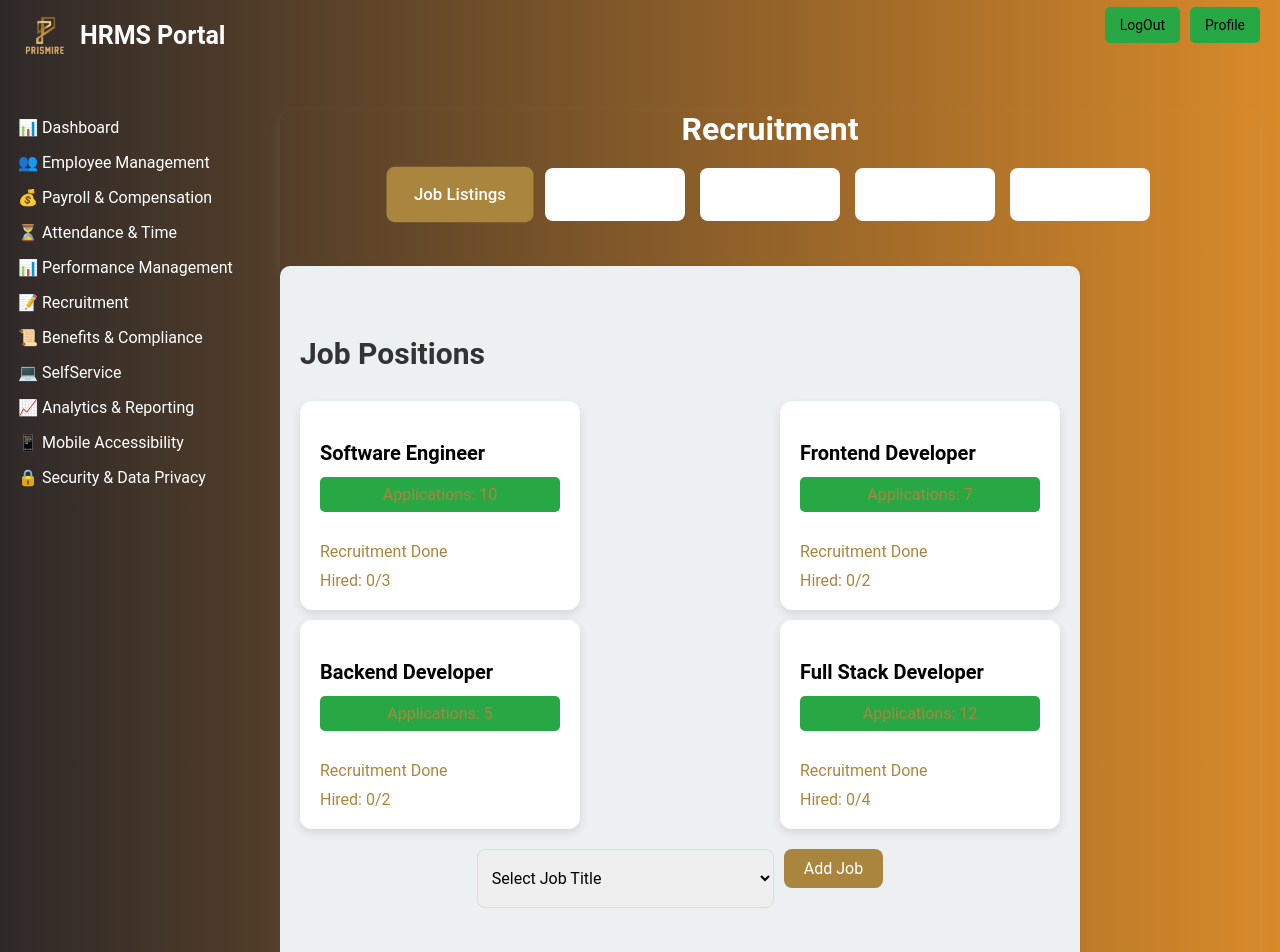
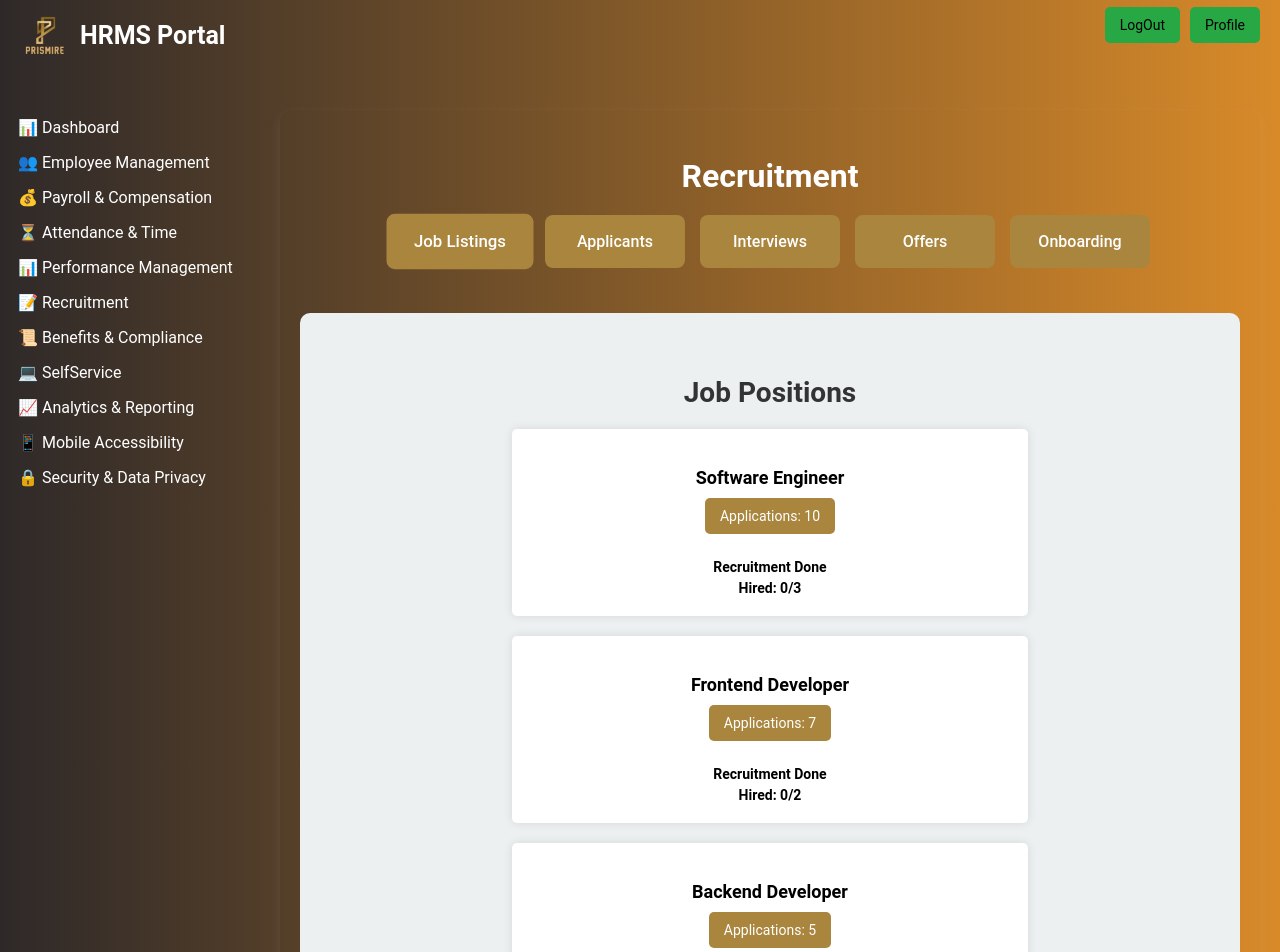
Before and after one commit to gousiyaprismire/HRMS_Frontend, a React (Create React App) app: page /recruitment in a window 1280 px wide. Shown: the top 952 px of the page. Built offline with nearby package versions, Linux system fonts and the light colour scheme.

Commit message:
Recruitment page changes

```diff
--- a/src/App.js
+++ b/src/App.js
@@ -15,8 +15,7 @@ import SelfService from "./Components/SelfService/SelfService";
 import EmployeeAttendanceTracking from "./Components/AttendanceTime/EmployeeAttendanceTracking";
 import LeaveApplication from "./Components/AttendanceTime/LeaveApplication";
 import LeaveApprovalPanel from "./Components/AttendanceTime/LeaveApprovalPanel";
-import JobListings from "./Components/Recruitment/JobListings";
-import Applicants from "./Components/Recruitment/Applicants";
+
 
 
 
@@ -44,8 +43,7 @@ const App = () => {
               <Route path="/recruitment" element={<Recruitment />} />
               <Route path="/security" element={<SecurityDataPrivacy />} />
               <Route path="/selfservice" element= {<SelfService />}/>
-              <Route path="/" element={<JobListings />} />
-              <Route path="/applicants" element={<Applicants />} />
+
             </Routes>
           </div>
         </div>
--- a/src/Components/EmployeeManagement/EmployeeManagement.css
+++ b/src/Components/EmployeeManagement/EmployeeManagement.css
@@ -24,7 +24,6 @@
   .tab-content {
     background: white;
     width: 90%;
-    max-width: 800px;
     padding: 20px;
     border-radius: 10px;
     box-shadow: 0 4px 10px rgba(0, 0, 0, 0.1);
--- a/src/Components/Recruitment/InterviewSchedule.js
+++ b/src/Components/Recruitment/InterviewSchedule.js
@@ -3,7 +3,7 @@ import "./Recruitment.css";
 
 function InterviewSchedule() {
   const [interviews, setInterviews] = useState([
-    // { candidate: "A", date: "2025-02-10", time: "10:00 AM" }
+     { candidate: "A", date: "2025-02-10", time: "10:00 AM" }
   ]);
 
   const [newInterview, setNewInterview] = useState({ candidate: "", date: "", time: "" });
--- a/src/Components/Recruitment/JobListings.js
+++ b/src/Components/Recruitment/JobListings.js
@@ -1,9 +1,8 @@
 import React, { useState } from "react";
-import { useNavigate } from "react-router-dom";
 import "./Recruitment.css";
 
 function JobListings() {
-  const navigate = useNavigate();
+
   const [jobs, setJobs] = useState([
     { title: "Software Engineer", applications: 10, status: "Recruitment Done", hired: "0/3" },
     { title: "Frontend Developer", applications: 7, status: "Recruitment Done", hired: "0/2" },
@@ -33,46 +32,50 @@ function JobListings() {
     }
   };
 
-  const handleNavigateToApplicants = (jobTitle) => {
-    navigate(`/applicants?job=${encodeURIComponent(jobTitle)}`);
-  };
 
   return (
-    <div className="job-listings-container">
-      <h2 className="job-listings-header">Job Positions</h2>
+    <div className="recruitment-job-listings">
+      <h2 className="recruitment-job-listings-header">Job Positions</h2>
 
-      <div className="job-listings-cards">
+      <div className="recruitment-job-cards">
         {jobs.map((job, index) => (
-          <div key={index} className="job-card">
-            <h3 className="job-title">{job.title}</h3>
-            <div className="job-info">
+          <div key={index} className="recruitment-job-card">
+            <h3 className="recruitment-job-title">{job.title}</h3>
+            <div className="recruitment-job-info">
               <button
-                className="job-applications"
-                onClick={() => handleNavigateToApplicants(job.title)}
+                className="recruitment-job-apply"
+
               >
                 Applications: {job.applications}
               </button>
-              <span className="job-status">{job.status}</span>
-              <span className="job-hired">Hired: {job.hired}</span>
+              <span className="recruitment-job-status">{job.status}</span>
+              <span className="recruitment-job-hired">Hired: {job.hired}</span>
             </div>
           </div>
         ))}
       </div>
 
-      <div className="job-select-container">
+
+      <div className="recruitment-job-add-container">
+        <label htmlFor="job-select" className="recruitment-job-select-label">
+
+        </label>
+        <div className="recruitment-job-select-wrapper">
           <select
+            id="job-select"
             value={newJob.title}
             onChange={(e) => setNewJob({ ...newJob, title: e.target.value })}
-          className="job-select"
+            className="recruitment-job-select"
           >
-          <option value="">Select Job Title</option>
+            <option value="">Choose a title</option>
             {jobTitles.map((title, index) => (
               <option key={index} value={title}>{title}</option>
             ))}
           </select>
-        <button onClick={handleAddJob} className="add-job-button">
+          <button onClick={handleAddJob} className="recruitment-add-job">
             Add Job
           </button>
+        </div>
       </div>
     </div>
   );
--- a/src/Components/Recruitment/Recruitment.css
+++ b/src/Components/Recruitment/Recruitment.css
@@ -17,16 +17,14 @@ body {
   /* Recruitment Section */
 .recruitment-container {
   font-family: 'Roboto', sans-serif;
-  max-width: 1200px;
   margin: 30px auto;
-  /* padding: 20px; */
-  /* background-color: #aa853e;  */
   border-radius: 12px;
-   box-shadow: 0 4px 12px rgba(228, 223, 223, 0.1);
+  box-shadow: 0 4px 12px rgba(228, 223, 223, 0.1);
   text-align: center;
+  padding: 20px;
 }
 
-/* Header */
+
 .recruitment-header {
   font-size: 32px;
   font-weight: 600;
@@ -35,8 +33,8 @@ body {
   margin-bottom: 20px;
 }
 
-/* Tabs */
-.tabs {
+
+.recruitment-tabs {
   display: flex;
   justify-content: center;
   flex-wrap: wrap;
@@ -44,11 +42,11 @@ body {
   margin-bottom: 25px;
 }
 
-.tabs button {
+.recruitment-tabs button {
   display: flex;
   flex-direction: column;
   align-items: center;
-  background-color: white;
+  background-color: #aa853e;
   border: 2px solid transparent;
   padding: 15px;
   font-size: 16px;
@@ -57,258 +55,294 @@ body {
   transition: all 0.3s ease;
   border-radius: 8px;
   min-width: 140px;
-  /* box-shadow: 0 2px 6px rgba(0, 0, 0, 0.1); */
 }
 
-.tabs button img {
+.recruitment-tabs button img {
   width: 40px;
   height: 40px;
   margin-bottom: 8px;
 }
 
-.tabs button.active {
+.recruitment-tabs button.active {
   background-color: #aa853e;
   color: white;
   border-color: #aa853e;
   transform: scale(1.05);
 }
 
-.tabs button:hover {
+.recruitment-tabs button:hover {
   background-color: #aa853e;
   color: white;
 }
 
-.tab-content {
+.recruitment-tab-content {
   background: #ecf0f1;
   padding: 20px;
   border-radius: 10px;
-  /* box-shadow: 0 3px 8px rgba(0, 0, 0, 0.1); */
+}
+
+/* Job Listings */
+.recruitment-job-listings {
+  display: flex;
+  flex-direction: column;
+  align-items: center;
+  justify-content: center;
+  text-align: center;
+  width: 100%;
+  background: #ecf0f1;
+  padding: 20px;
+}
+
+.recruitment-job-listings-header {
+  font-size: 28px;
+  font-weight: bold;
+  margin-bottom: 20px;
 }
 
 
 
- /* Joblisting */
- .job-listings-container {
-  max-width: 2500px;
-  margin: 50px auto;
-  /* padding: 30px; */
-  background-color: #ecf0f1;
-  border-radius: 12px;
-  /* box-shadow: 0 4px 12px rgba(0, 0, 0, 0.9); */
+.recruitment-job-cards {
+  display: grid;
+  grid-template-columns: repeat(auto-fit, minmax(250px, 1fr));
+  gap: 20px;
+  max-width: 800px;
+  width: 60%;
 }
 
-.job-listings-header {
-  font-size: 30px;
-  font-weight: 600;
-  color: #333;
-  text-align: left;
-  font-style: Roboto;
-  margin-bottom: 30px;
+
+.recruitment-card {
+  background-color: white;
+  padding: 15px;
+  border-radius: 8px;
+  box-shadow: 2px 2px 8px rgba(0, 0, 0, 0.1);
+  transition: transform 0.2s ease, box-shadow 0.2s ease;
 }
 
-.job-listings-button {
-  background-color: #aa853e;
-  color: white;
 
-  padding: 10px 20px;
-  border-radius: 8px;
-  border: none;
-  font-size: 16px;
-  cursor: pointer;
-  margin-bottom: 20px;
+.recruitment-card:hover {
+  transform: translateY(-5px);
+  box-shadow: 4px 4px 12px rgba(0, 0, 0, 0.2);
 }
 
-.job-listings-button:hover {
-  background-color: #aa853e;
+
+.recruitment-job-card {
+  background: white;
+  padding: 20px;
+  text-align: center;
+  border-radius: 5px;
+  box-shadow: 0 0 10px rgba(0, 0, 0, 0.1);
 }
 
-.job-listings-cards {
-  display: flex;
-  flex-wrap: wrap;
-  gap: 10px;
-  justify-content: space-between;
-
+.recruitment-job-title {
+  font-size: 18px;
+  font-weight: bold;
+  margin-bottom: 10px;
 }
 
-.job-card {
-  background-color: white;
-  padding: 20px;
-  border-radius: 12px;
-  box-shadow: 0 4px 10px rgba(0, 0, 0, 0.1);
-  width: 100%;
-  max-width: 280px;
-  transition: transform 0.3s ease, box-shadow 0.3s ease;
+.recruitment-job-info {
+  margin-top: 10px;
+  font-size: 14px;
 }
 
-.job-card:hover {
-  transform: translateY(-10px);
-  box-shadow: 0 6px 15px rgba(0, 0, 0, 0.1);
-}
-
-.job-title {
-  font-size: 20px;
-  font-weight: 600;
-  color: black;
-  margin-bottom: 12px;
-}
-
-.job-info {
-  display: flex;
-  flex-direction: column;
-  gap: 10px;
-}
-
-.job-applications,
-.job-status,
-.job-hired {
-  font-size: 16px;
-  color: #aa853e;
-}
-
-.job-select-container {
-  display: flex;
-  gap: 10px;
-  margin-top: 20px;
-  justify-content: center;
-}
-
-.job-select {
-  padding: 10px;
-  font-size: 16px;
-  border-radius: 8px;
-  border: 1px solid #ddd;
-}
-
-.add-job-button {
-  background-color: #aa853e;
+.recruitment-job-apply {
+  background: #aa853e;
   color: white;
-  padding: 10px 20px;
-  border-radius: 8px;
   border: none;
-  font-size: 16px;
+  padding: 10px 15px;
+  border-radius: 5px;
   cursor: pointer;
 }
 
-.add-job-button:hover {
-  background-color: #aa853e;
+.recruitment-job-apply:hover {
+  background: #aa853e;
+}
+
+.recruitment-job-status,
+.recruitment-job-hired {
+  display: block;
+  margin-top: 5px;
+  font-weight: bold;
+}
+
+
+.recruitment-job-select-container {
+  display: flex;
+  justify-content: center;
+  align-items: center;
+  gap: 10px;
+  margin-top: 20px;
+}
+
+.recruitment-job-select {
+  padding: 10px;
+  border-radius: 5px;
+  border: 2px solid #a67c00;
+  background-color: white;
+  color: #a67c00;
+  font-weight: bold;
+  cursor: pointer;
+}
+
+.recruitment-add-job {
+  background: #aa853e;
+  border: none;
+  color: white;
+  cursor: pointer;
+  border-radius: 5px;
+  font-weight: bold;
+}
+
+.recruitment-add-job:hover {
+  background: #aa853e;
+}
+
+
+@media (max-width: 768px) {
+  .recruitment-job-listings {
+    height: auto;
+    padding: 20px;
+  }
+
+  .recruitment-job-cards {
+    grid-template-columns: 1fr;
+  }
+
+  .recruitment-job-select-container {
+    flex-direction: column;
+  }
+
+  .recruitment-job-select,
+  .recruitment-add-job {
+    width: 90%;
+  }
 }
 
 
 
 
 
+/* Applicants Section */
 
-/* Applicants Section */
 .applicants-container {
   font-family: 'Roboto', sans-serif;
-  max-width: 900px;
+  max-width: 800px;
   margin: 40px auto;
   padding: 20px;
-  background-color: white;
+   /* background-color: white;   */
   border-radius: 12px;
+   /* box-shadow: 0 4px 10px rgba(0, 0, 0, 0.1);  */
   text-align: left;
-
 }
-
-.applicants-header {
-  font-size: 32px;
-  font-weight: 600;
+.applicants-container .applicants-header {
+  font-size: 28px;
+  font-weight: 700;
+  color: black;
+  /* background: white; */
+  padding: 15px;
+  border-radius: 8px;
   text-align: center;
-  color: #333;
   margin-bottom: 25px;
 }
 
 
-.applicant-item {
-  background-color: white;
+.applicants-container .applicants-list {
+  list-style: none;
+  padding: 0;
+}
+
+.applicants-container .applicant-item {
+   background-color: #f9f9f9;
   padding: 15px;
-  margin-bottom: 12px;
-  border: 1px solid #ddd;
+  margin-bottom: 10px;
   border-radius: 8px;
   font-size: 16px;
   display: flex;
   justify-content: space-between;
   align-items: center;
-  box-shadow: 0 2px 6px rgba(0, 0, 0, 0.08);
+  box-shadow: 0 2px 4px rgba(0, 0, 0, 0.1);
 }
 
-.applicant-name {
+.applicants-container .applicant-name {
   font-weight: bold;
   font-size: 18px;
 }
 
-.applicant-job {
-  font-style: Roboto;
-  color: #777;
+.applicants-container .applicant-job {
+  color: #666;
 }
 
-.status {
-  padding: 8px 14px;
+
+.applicants-container .status {
+  padding: 6px 12px;
   font-size: 14px;
-  font-weight: 500;
+  font-weight: 600;
   border-radius: 6px;
   color: white;
 }
 
-
-.status.pending {
-  background-color: #ffb84d;
+.applicants-container .status.pending {
+  background-color: #f39c12;
 }
 
-.status.shortlisted {
+.applicants-container .status.shortlisted {
   background-color: #28a745;
 }
 
-.status.rejected {
+.applicants-container .status.rejected {
   background-color: #dc3545;
 }
 
 
-.applicant-form {
-  margin-bottom: 30px;
-  background-color: white;
+.applicants-container .applicant-form {
+  background-color: #ffffff;
   padding: 20px;
   border-radius: 10px;
   box-shadow: 0 3px 8px rgba(0, 0, 0, 0.1);
+  text-align: left;
 }
 
-.form-group {
-  margin-bottom: 20px;
+.applicants-container .form-group {
+  margin-bottom: 15px;
 }
 
-.form-group label {
+.applicants-container .form-group label {
   display: block;
   font-weight: 500;
-  color: #333;
+  color: #444;
   margin-bottom: 5px;
 }
 
-.form-input,
-.form-select {
-  width: 100%;
-  padding: 12px;
+.applicants-container .form-input,
+.applicants-container .form-select {
+  width: 200%;
+  padding: 10px;
   font-size: 16px;
   border-radius: 6px;
   border: 1px solid #ddd;
+  text-align: left;
 }
 
-.submit-button {
-  width: 100%;
+
+.applicants-container .submit-button {
+  width: 120px;
   background-color: #aa853e;
   color: white;
-  padding: 12px;
+  padding: 10px;
   font-size: 16px;
   font-weight: 500;
   border: none;
   border-radius: 6px;
   cursor: pointer;
   transition: background-color 0.3s ease, transform 0.2s ease;
+  display: block;
+  margin: 10px auto 0;
 }
 
-.submit-button:hover {
-  background-color: #aa853e;
+.applicants-container .submit-button:hover {
+  background-color: #8a6a2b;
   transform: scale(1.05);
 }
+
 
 
 
@@ -536,7 +570,7 @@ body {
 .offer-form button:hover {
   background-color: #aa853e;
 }
-/* Select Job Position Dropdown */
+
 .offer-form select {
   width: 100%;
   padding: 12px;
@@ -551,9 +585,6 @@ body {
   border-color: #aa853e;
   outline: none;
 }
-
-
-/* Add Job Form   */
 
 
 .add-job-form select,
--- a/src/Components/Recruitment/Recruitment.js
+++ b/src/Components/Recruitment/Recruitment.js
@@ -13,8 +13,7 @@ function Recruitment() {
     <div className="recruitment-container">
       <h2 className="recruitment-header">Recruitment</h2>
 
-
-      <div className="tabs">
+      <div className="recruitment-tabs">
         <button
           onClick={() => setActiveTab("jobs")}
           className={activeTab === "jobs" ? "active" : ""}
@@ -47,8 +46,7 @@ function Recruitment() {
         </button>
       </div>
 
-
-      <div className="tab-content">
+      <div className="recruitment-tab-content">
         {activeTab === "jobs" && <JobListings />}
         {activeTab === "applicants" && <Applicants />}
         {activeTab === "interviews" && <InterviewSchedule />}
```
Lines whose indentation alone changed are shown as unchanged.
